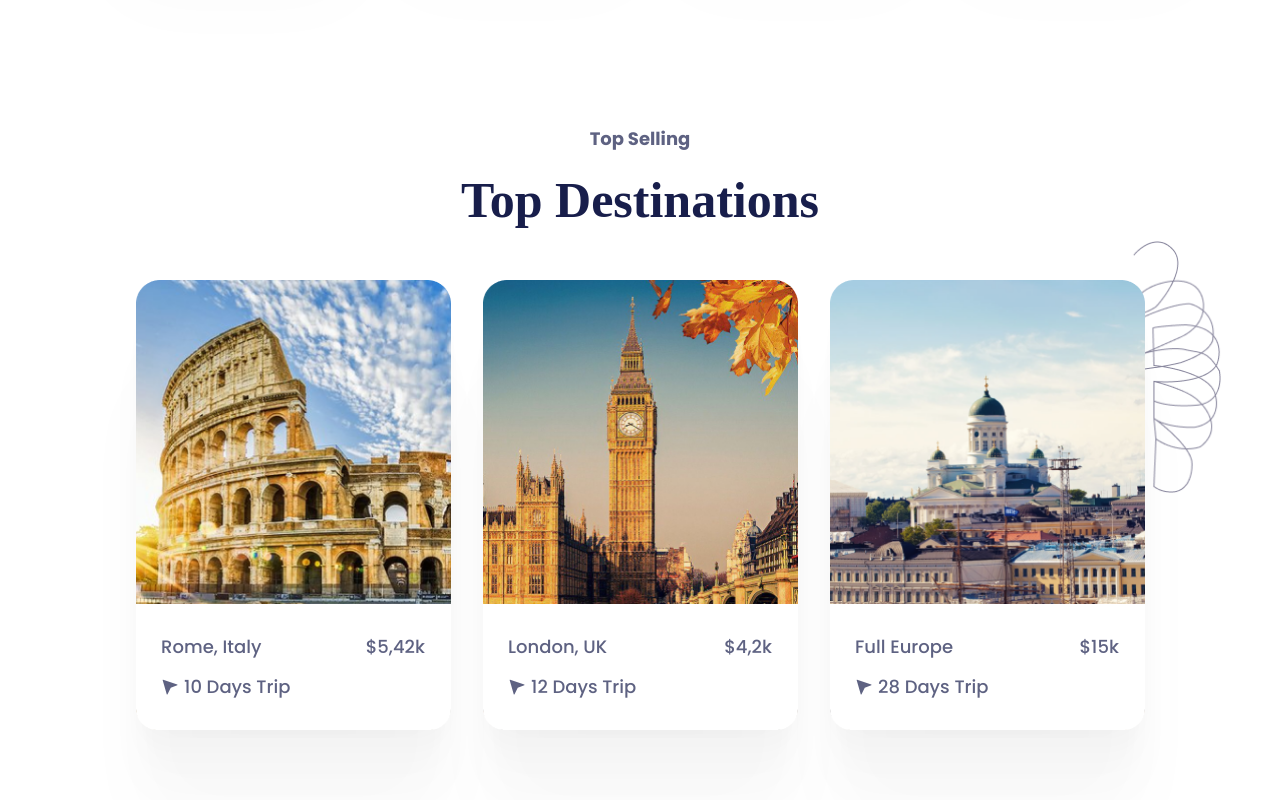
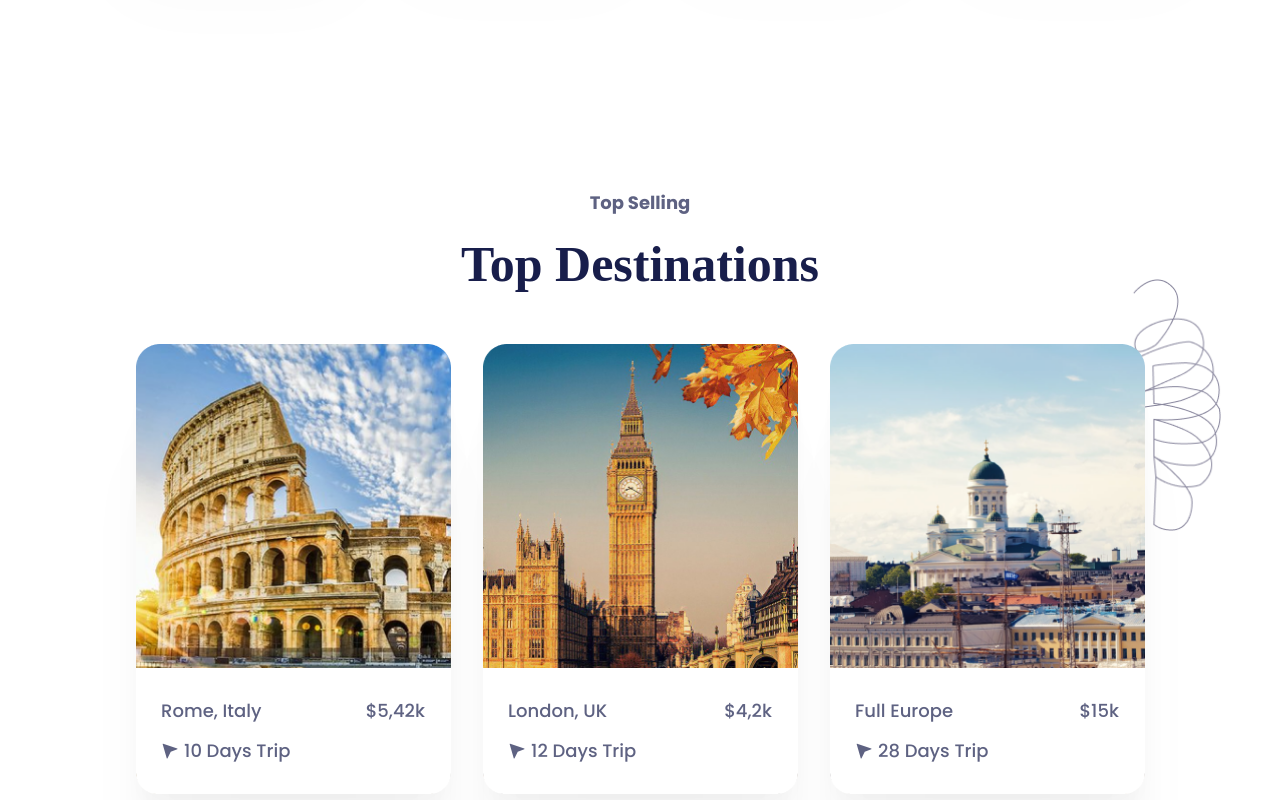
Before and after one commit to KrystianJonca/travel-agency-landing-page, a React (Create React App) app: page / in a window 1280 px wide. Shown: the part 1440-2240 px from the top of the page. Built offline with nearby package versions, Linux system fonts and the light colour scheme; a web font is replaced by a local one.

Commit message:
Fixed padding

```diff
--- a/src/containers/destinations/Destinations.jsx
+++ b/src/containers/destinations/Destinations.jsx
@@ -5,7 +5,7 @@ import './Destinations.scss';
 
 const Destinations = () => {
   return (
-    <section className="tld__destinations section_padding" id="destinations">
+    <section className="tld__destinations section__padding" id="destinations">
       <div className="tld__destinations-content">
         <Heading toptext="Top Selling" heading="Top Destinations" />
         <div className="tld__destinatinons-content_destinations">
```
